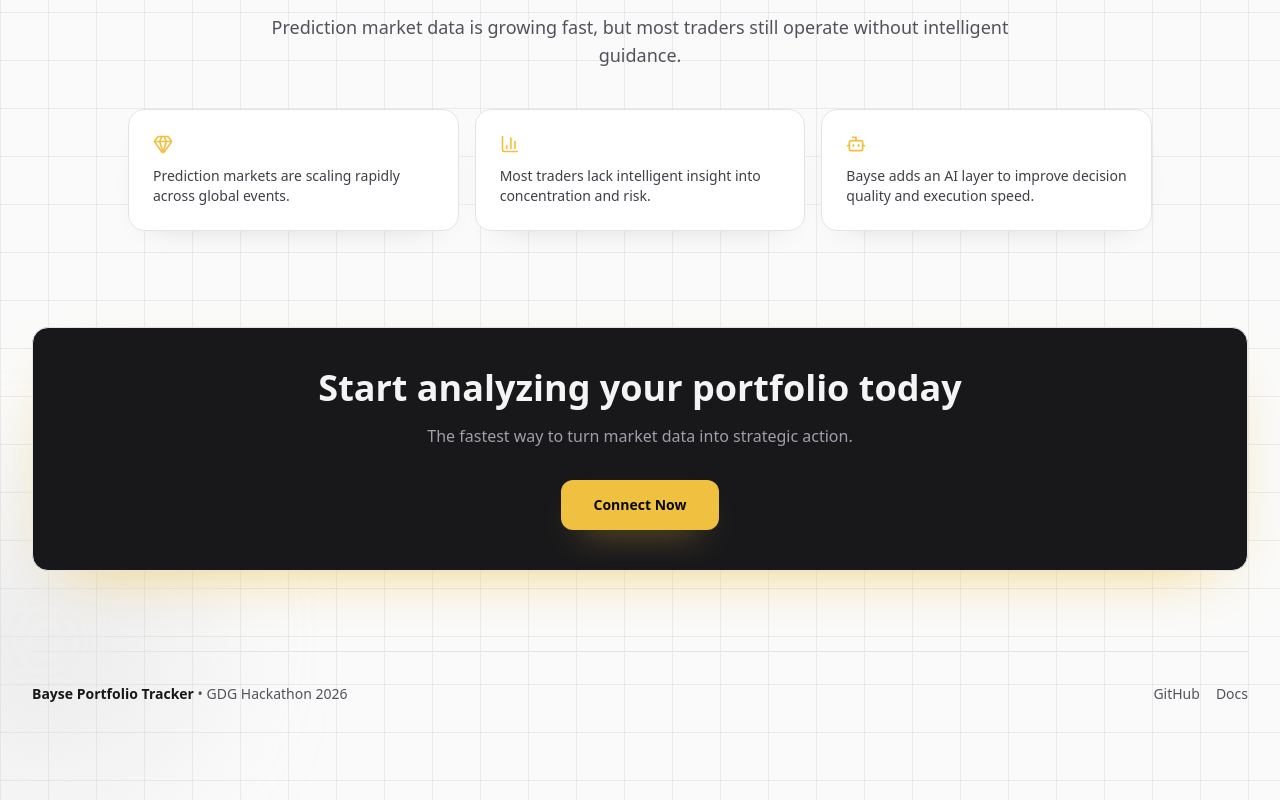
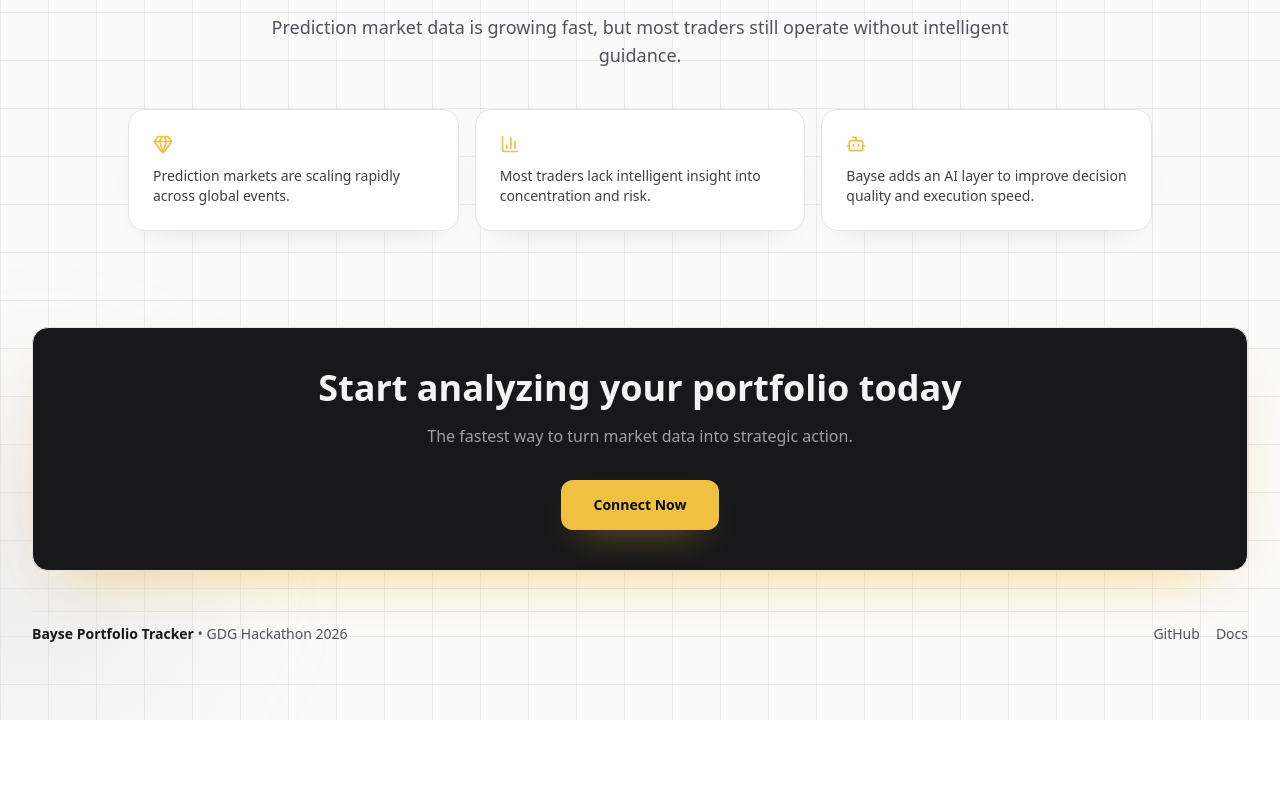
Before and after one commit to GDGOAUHackathon/Towello, a Next.js app: page / in a window 1280 px wide. Shown: the part 2772-3572 px from the top of the page. After the commit the page ends 3492 px from the top, so only its background shows below. Built offline with nearby package versions, Linux system fonts and the light colour scheme.

Commit message:
fix: adjust padding in footer and section for improved layout consistency

```diff
--- a/app/page.tsx
+++ b/app/page.tsx
@@ -452,7 +452,7 @@ export default function Home() {
           </div>
         </section>
 
-        <section className="pb-20">
+        <section className="pb-10">
           <Card className="border-[#F0C040]/45 bg-zinc-900 p-10 text-center shadow-[0_24px_65px_-36px_rgba(240,192,64,0.95)] dark:bg-zinc-950">
             <h3 className="text-3xl font-semibold text-zinc-100 md:text-4xl">
               Start analyzing your portfolio today
@@ -466,8 +466,8 @@ export default function Home() {
           </Card>
         </section>
 
-        <footer className="border-t border-zinc-200 py-8 text-sm text-zinc-600 dark:border-zinc-800 dark:text-zinc-400">
-          <div className="flex flex-col items-center justify-between gap-3 text-center md:flex-row md:text-left">
+        <footer className="border-t border-zinc-200 py-3 text-sm text-zinc-600 dark:border-zinc-800 dark:text-zinc-400">
+          <div className="flex flex-col items-center justify-between gap-2 text-center md:flex-row md:text-left">
             <p>
               <span className="font-semibold text-zinc-900 dark:text-zinc-100">
                 Bayse Portfolio Tracker
```
